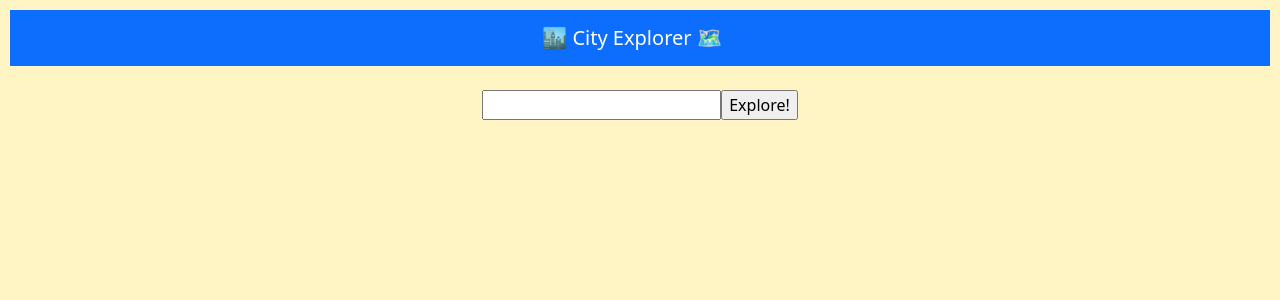
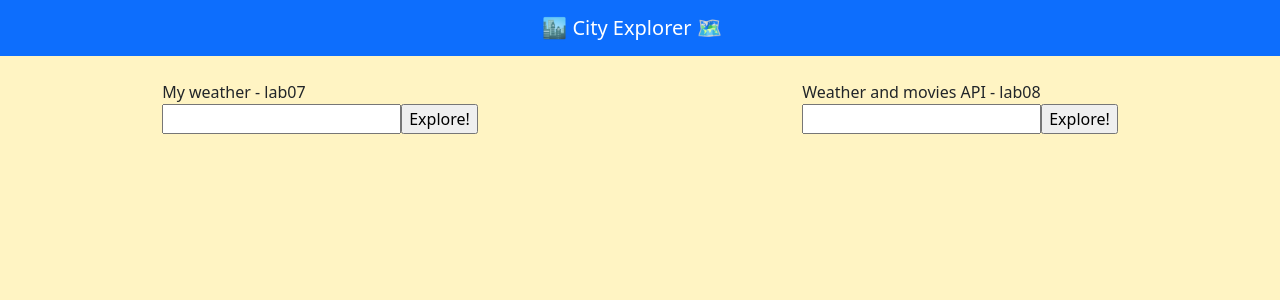
Before and after one commit to Ibrahim-Aldereni/city-explorer, a React (Create React App) app: page / in a window 1280 px wide. Shown: the top 300 px of the page. Built offline with nearby package versions, Linux system fonts and the light colour scheme.

Commit message:
update react structure

```diff
--- a/src/App.js
+++ b/src/App.js
@@ -1,9 +1,26 @@
 import React from "react";
+import { Navbar, Container } from "react-bootstrap";
 import Myweather from "./components/Myweather";
+import WeatherMovies from "./components/WeatherMovies";
 
 class App extends React.Component {
   render() {
-    return <Myweather />; // lab-07
+    return (
+      <>
+        <Navbar expand="lg" bg="primary" variant="dark" className="mb-4">
+          <Container>
+            <Navbar.Brand style={{ width: "100%", textAlign: "center" }}>
+              🏙️ City Explorer 🗺️
+            </Navbar.Brand>
+          </Container>
+        </Navbar>
+
+        <div className="App">
+          <Myweather /> {/*lab-07*/}
+          <WeatherMovies /> {/*lab-08*/}
+        </div>
+      </>
+    );
   }
 }
 
--- a/src/components/Myweather.js
+++ b/src/components/Myweather.js
@@ -1,6 +1,5 @@
 import React from "react";
 import axios from "axios";
-import { Navbar, Container } from "react-bootstrap";
 
 class Myweather extends React.Component {
   state = {
@@ -26,16 +25,9 @@ class Myweather extends React.Component {
 
   render() {
     return (
-      <div className="App">
-        <Navbar expand="lg" bg="primary" variant="dark" className="mb-4">
-          <Container>
-            <Navbar.Brand style={{ width: "100%", textAlign: "center" }}>
-              🏙️ City Explorer 🗺️
-            </Navbar.Brand>
-          </Container>
-        </Navbar>
-
+      <div>
         <form onSubmit={this.getInfo}>
+          <label>My weather - lab07</label> <br />
           <input type="text" name="cityName" />
           <input type="submit" name="submit" value="Explore!" />
         </form>
--- /dev/null
+++ b/src/components/WeatherMovies.js
@@ -0,0 +1,17 @@
+import React from "react";
+
+class WeatherMovies extends React.Component {
+  render() {
+    return (
+      <div>
+        <form>
+          <label>Weather and movies API - lab08</label> <br />
+          <input type="text" name="cityName" />
+          <input type="submit" name="submit" value="Explore!" />
+        </form>
+      </div>
+    );
+  }
+}
+
+export default WeatherMovies;
--- a/src/index.css
+++ b/src/index.css
@@ -1,9 +1,10 @@
 body {
   background-color: rgb(255, 244, 195);
 }
+
 .App {
-  text-align: center;
-  padding: 10px;
+  display: flex;
+  justify-content: space-around;
 }
 
 .err {
```
